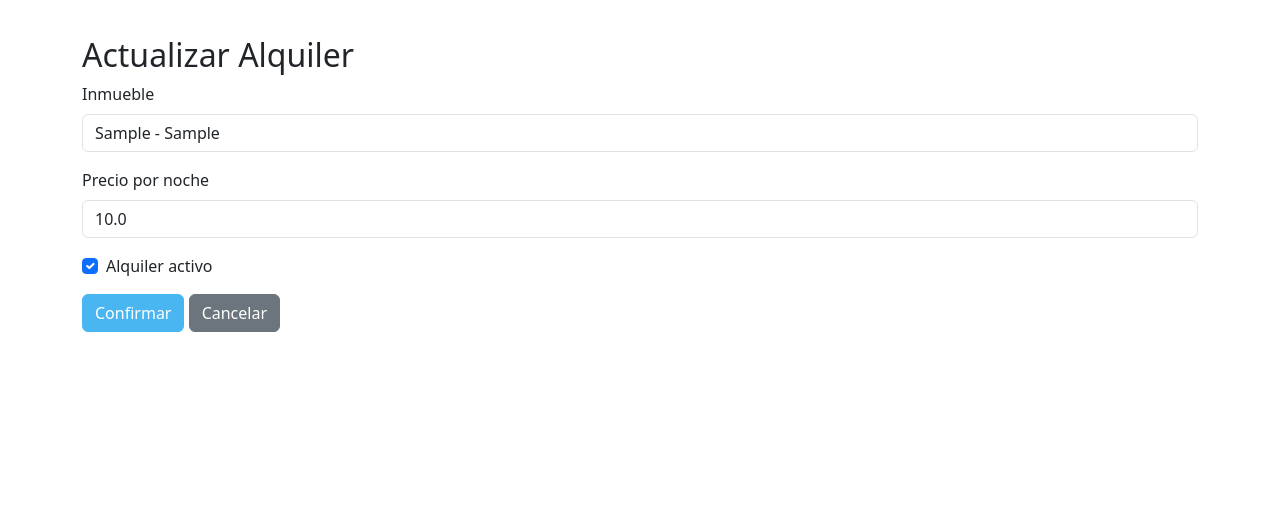
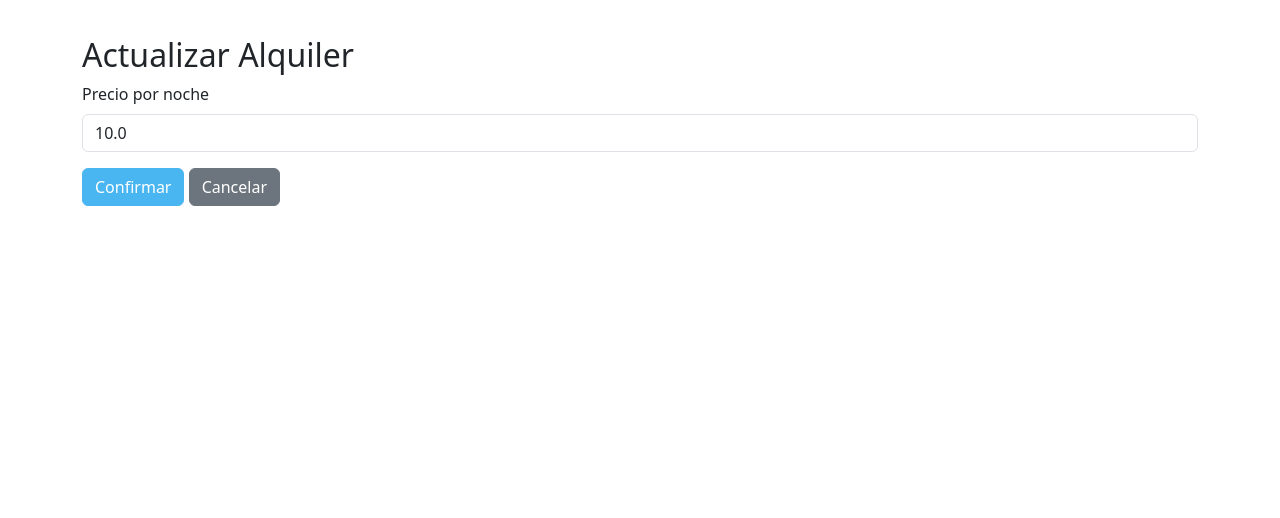
Before and after one commit to NicolasM146/IngS2, a Flask app: page /rentals/1/edit in a window 1280 px wide. Shown: the part 66-584 px from the top of the page. Run offline with Flask 3, Linux system fonts and the light colour scheme; a user stored in the database is signed in; tables that the repository leaves empty hold one stand-in row (values such as "Sample post"); some libraries are stand-ins or nearby versions.

Commit message:
Correcciones de la primer demo

```diff
--- a/src/web/controllers/rental.py
+++ b/src/web/controllers/rental.py
@@ -131,18 +131,13 @@ def delete(rental_id):  # Cambia el parámetro para que coincida con la ruta
 @bp.route("/<int:rental_id>/edit", methods=["GET", "POST"])
 @permiso_required('rentals_update')
 @login_required
-def edit(rental_id):  # Cambia el parámetro para que coincida con la ruta
+def edit(rental_id):
     alquiler = Rental.query.get_or_404(rental_id)
 
-    # Verificar que el alquiler pertenece al usuario actual
-    if alquiler.property.user_id != current_user.id:
-        flash("No tienes permiso para editar este alquiler.", "danger")
-        return redirect(url_for('rental.index'))
+    # Anteriormente se verificaba si el usuario actual era el que estaba almacenado como encargado del Inmueble alquilado, no tenia sentido.
 
     if request.method == 'POST':
         price = request.form.get('price')
-        description = request.form.get('description')
-        is_active = request.form.get('is_active') == 'on'
 
         try:
             price_float = float(price)
@@ -153,8 +148,6 @@ def edit(rental_id):  # Cambia el parámetro para que coincida con la ruta
             return redirect(url_for('rental.edit', rental_id=rental_id))
 
         alquiler.price = price_float
-        alquiler.description = description
-        alquiler.is_active = is_active
 
         db.session.commit()
         flash("Alquiler actualizado con éxito", "success")
--- a/src/web/templates/Alquileres/edit.html
+++ b/src/web/templates/Alquileres/edit.html
@@ -6,10 +6,6 @@
 <h2>Actualizar Alquiler</h2>
 
 <form method="post" action="{{ url_for('rental.edit', rental_id=alquiler.id) }}">
-    <div class="mb-3">
-        <label class="form-label">Inmueble</label>
-        <input type="text" class="form-control" value="{{ alquiler.property.direccion }} - {{ alquiler.property.localidad }}" readonly>
-    </div>
 
     <div class="mb-3">
         <label for="price" class="form-label">Precio por noche</label>
@@ -17,12 +13,6 @@
                value="{{ alquiler.price }}" required>
     </div>
 
-    <div class="mb-3 form-check">
-        <input type="checkbox" class="form-check-input" id="is_active" name="is_active"
-               {{ 'checked' if alquiler.is_active }}>
-        <label class="form-check-label" for="is_active">Alquiler activo</label>
-    </div>
-
     <button type="submit" class="btn btn-primary">Confirmar</button>
     <a href="{{ url_for('rental.index') }}" class="btn btn-secondary">Cancelar</a>
 </form>
--- a/src/web/templates/Alquileres/show.html
+++ b/src/web/templates/Alquileres/show.html
@@ -7,7 +7,7 @@
         <div class="btn-group">
             {% if current_user.tiene_permiso('rentals_update') %}
             <a href="{{ url_for('rental.edit', rental_id=alquiler.id) }}" class="btn btn-warning">
-                <i class="fas fa-edit"></i> Actualizar
+                <i class="fas fa-edit"></i> Actualizar precio por noche
             </a>
             {% endif %}
 
--- a/src/web/templates/Propiedades/index.html
+++ b/src/web/templates/Propiedades/index.html
@@ -94,7 +94,7 @@
                 <td>{{ property.user.nombre }}</td>
                 <td>
                     <a href="{{ url_for('property.show', id=property.id) }}" class="btn btn-sm btn-info"
-                        title="Ver Inmueble">
+                        title="Ver">
                         <i class="fas fa-eye"></i>
                     </a>
                 </td>
--- a/src/web/templates/Propiedades/show.html
+++ b/src/web/templates/Propiedades/show.html
@@ -99,7 +99,7 @@
 
                         {% if current_user.tiene_permiso('properties_update') %}
                         <a href="{{ url_for('property.edit', id=property.id) }}" class="btn btn-warning">
-                            <i class="fas fa-edit me-2"></i>Actualizar Inmueble
+                            <i class="fas fa-edit me-2"></i>Actualizar
                         </a>
                         {% endif %}
 
@@ -108,7 +108,7 @@
                         <form action="{{ url_for('property.delete', id=property.id) }}" method="POST" class="d-grid">
                             <button type="submit" class="btn btn-danger"
                                 onclick="return confirm('¿Eliminar el Inmueble con ID = {{property.id}} permanentemente?')">
-                                <i class="fas fa-trash me-2"></i>Eliminar Inmueble
+                                <i class="fas fa-trash me-2"></i>Eliminar
                             </button>
                         </form>
                         {% endif %}
--- a/src/web/templates/Reservacion/reservation.html
+++ b/src/web/templates/Reservacion/reservation.html
@@ -396,7 +396,7 @@
     });
 
     if (tutoresFaltantes.length > 0) {
-      alert(`Debe seleccionar un tutor para los siguientes menores de edad:\n${tutoresFaltantes.join('\n')}`);
+      alert(`Debe seleccionar un tutor para los acompañantes menores de edad`);
       e.preventDefault();
       return;
     }
```
